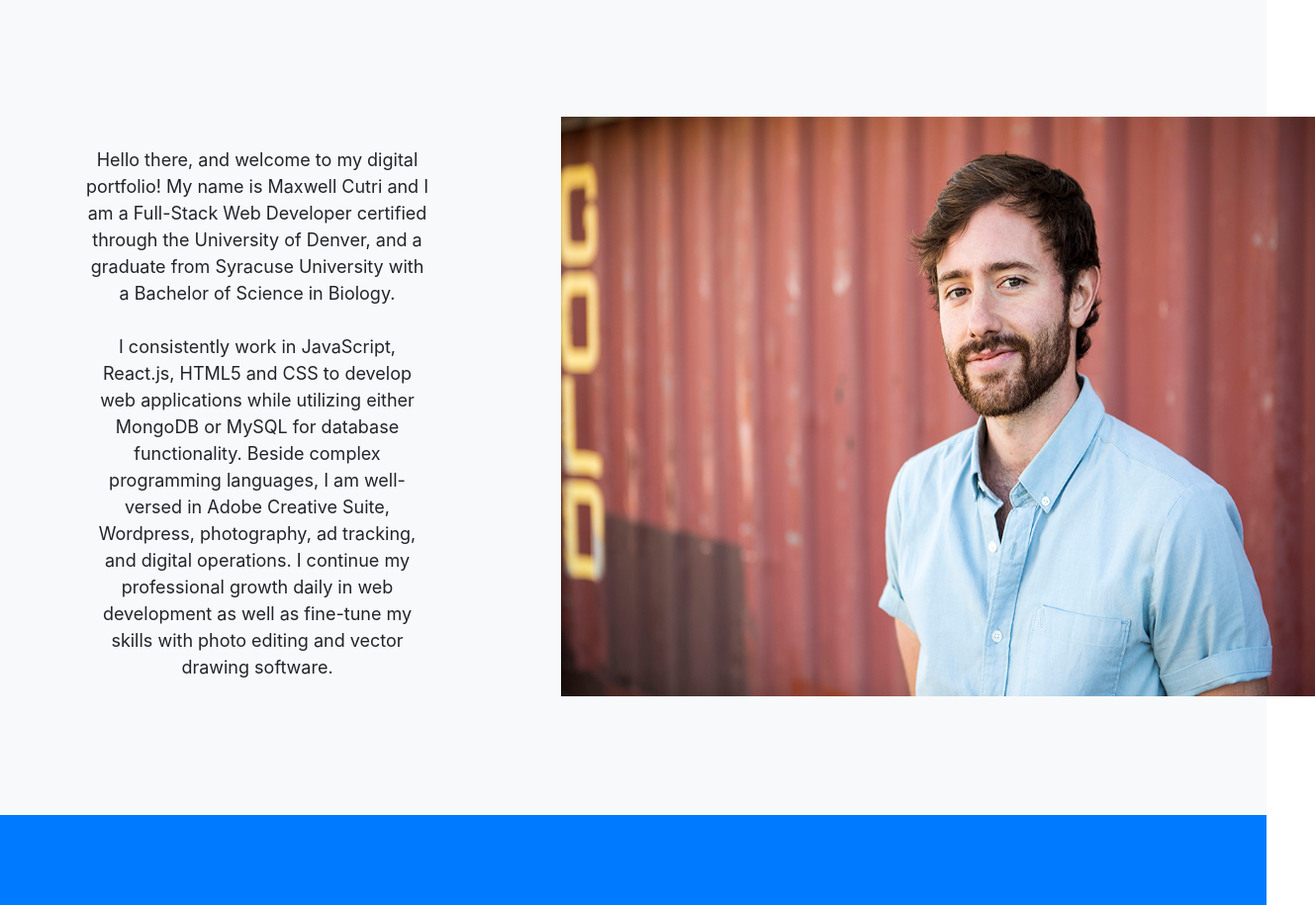
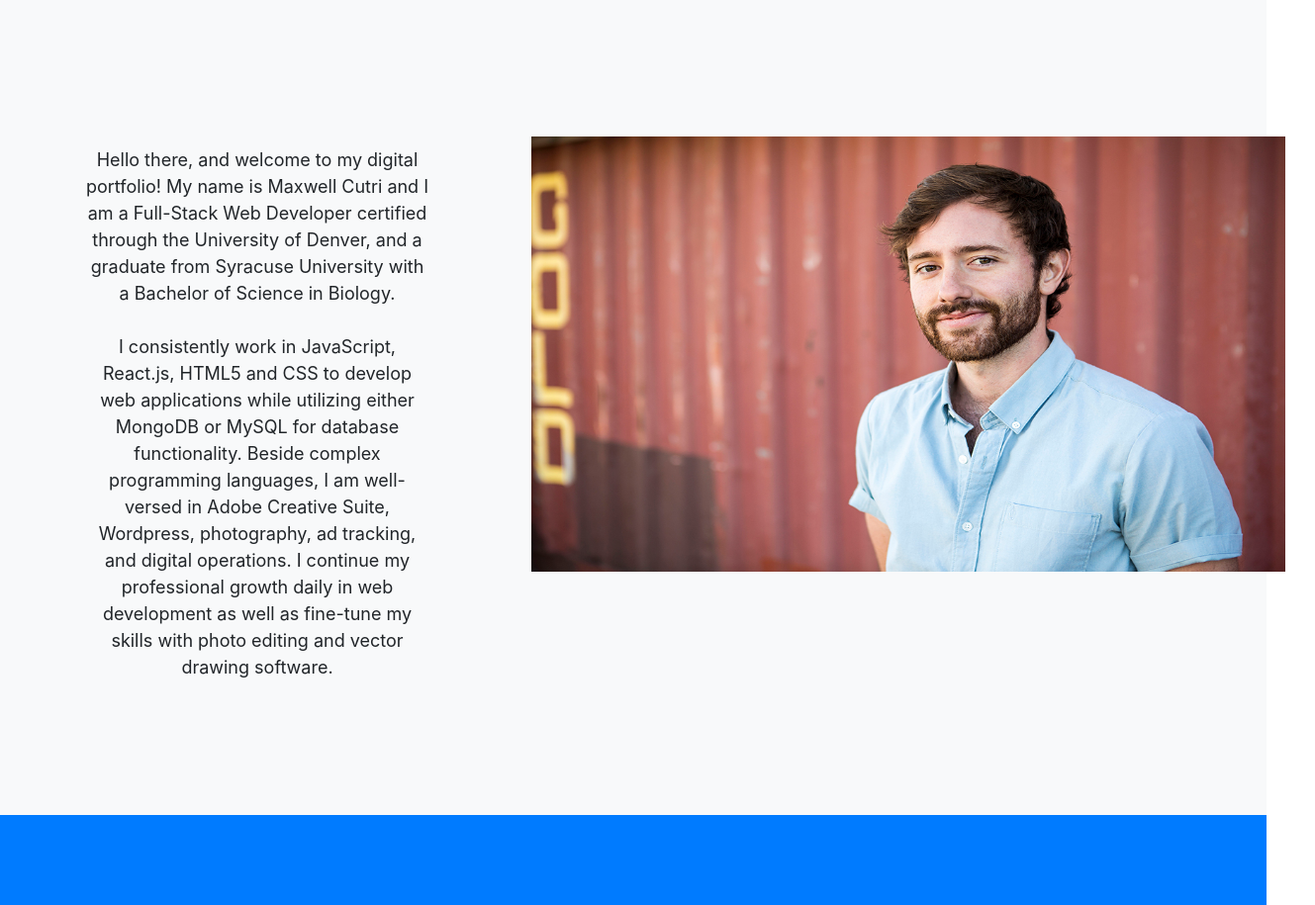
Before and after one commit to Mpcutri/Bootstrap-Portfolio, a website with bundled scripts: page index.html in a window 1280 px wide. Shown: the part 802-1717 px from the top of the page at 99% size, 1329 px wide, since content can reach past the window. Built offline with nearby package versions, Linux system fonts and the light colour scheme.

Commit message:
media queries

```diff
--- a/css/stylish-portfolio.css
+++ b/css/stylish-portfolio.css
@@ -403,3 +403,22 @@ a {
 
 .text-secondary {
   color: #ecb807 !important; }
+
+
+@media screen and (min-width: 2000px) {
+  #headshot {
+    min-width: 100%;
+    max-height: 100%;
+  }
+}
+
+
+@media screen and (max-width: 1999px) and (min-width: 992px) {
+  #headshot {
+    position: relative;
+    height: 75%;
+    width: 120%;
+    margin-top: 20px;
+    margin-left: -60px;
+  }
+}
```
